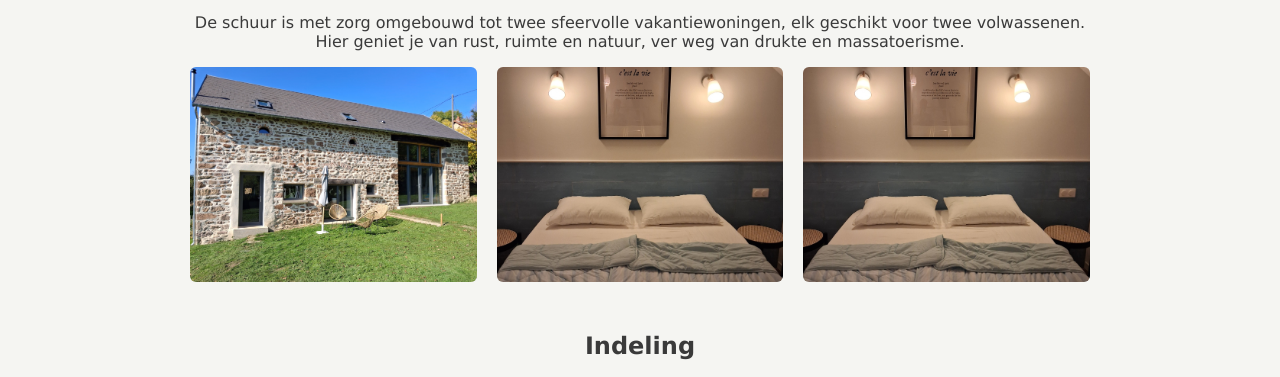
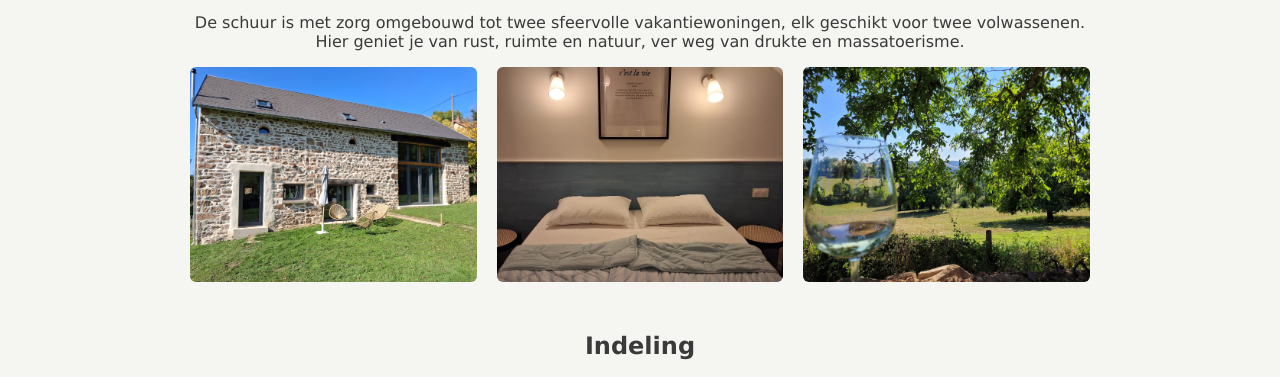
Before and after one commit to SousLeNoyer/sous-le-noyer, a plain HTML site: page gites-en-faciliteiten.html in a window 1280 px wide. Shown: the part 416-793 px from the top of the page. Drawn offline with Linux system fonts and the light colour scheme.

Commit message:
Update gites-en-faciliteiten.html

```diff
--- a/gites-en-faciliteiten.html
+++ b/gites-en-faciliteiten.html
@@ -43,7 +43,7 @@
 <div class="gallery-grid">
     <img src="images/gites/buiten1.jpg" alt="Exterieur">
     <img src="images/gites/binnen1.jpg" alt="Interieur">
-    <img src="images/gites/binnen1.jpg" alt="Interieur">
+    <img src="images/tuin-terrein/tuin1.jpg" alt="Buitenleven">
   </div>
 
   <h2>Indeling</h2>
```
